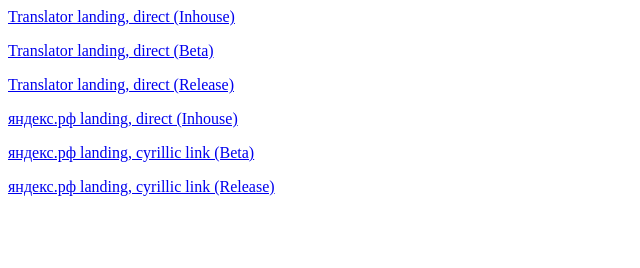
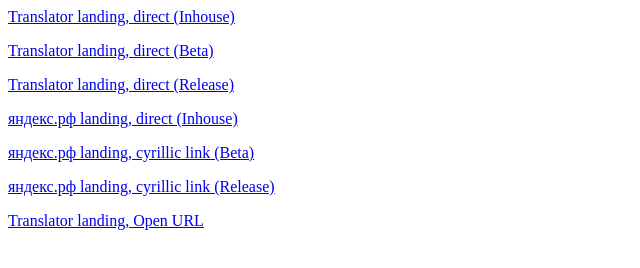
Before and after one commit to ishutinvv/ishutinvv.github.io, a plain HTML site: page ulink_test/index.html in a window 1280 px wide. Shown: the whole page, without its empty margins (0-640 px from the left). Drawn offline with Linux system fonts and the light colour scheme.

Commit message:
open-url scheme with translator landing added

```diff
--- a/ulink_test/index.html
+++ b/ulink_test/index.html
@@ -16,3 +16,6 @@
 <p>
 	<a href="https://19531.redirect.appmetrica.yandex.com/?url=yandexbrowser-open-url%3A%2F%2F%D1%8F%D0%BD%D0%B4%D0%B5%D0%BA%D1%81.%D1%80%D1%84&appmetrica_tracking_id=26716202722227889">яндекс.рф landing, cyrillic link  (Release)</a>
 </p>
+<p>
+        <a href="yandexbrowser-open-url://yandex.ru%2Fpromo%2Fbrowser%2Ftouch%2Ffeatures_ios2%3Fcreative%3Dtranslate">Translator landing, Open URL</a>
+</p>
```
